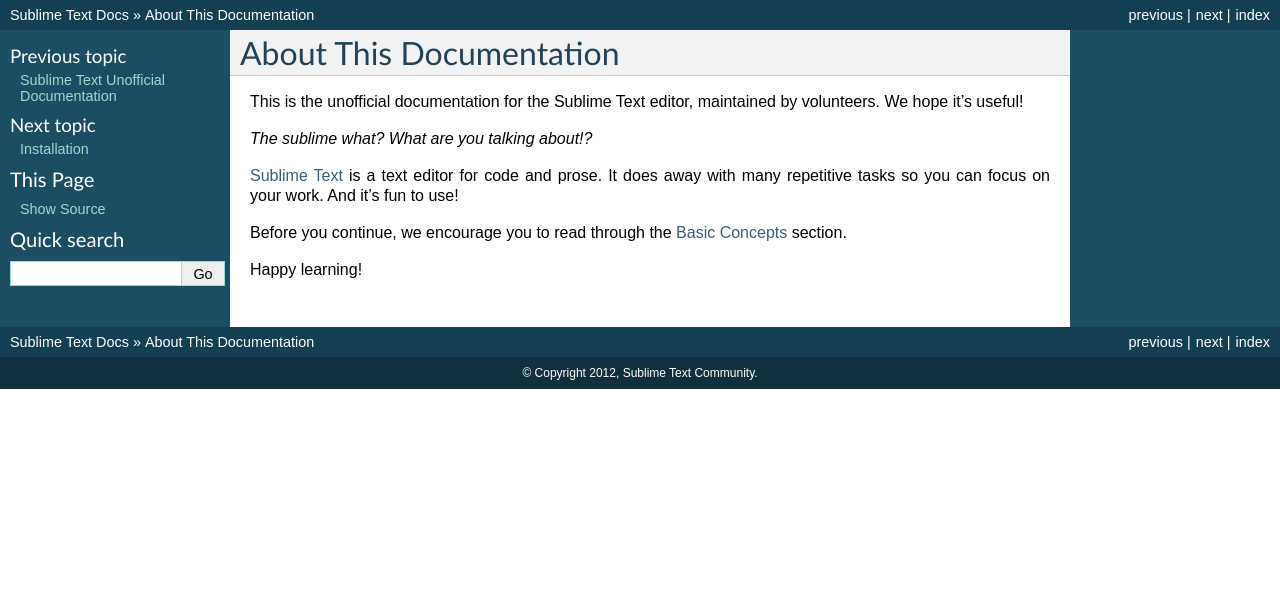
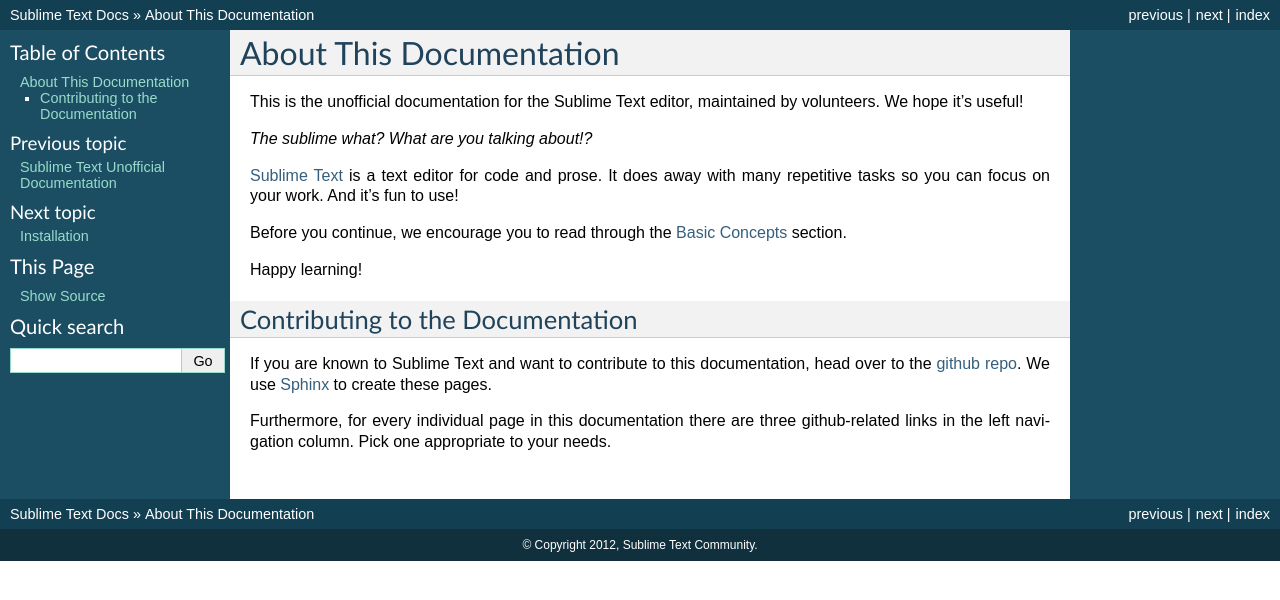
Before and after one commit to guillermooo/sublime-undocs, a Sphinx documentation site: the page built from source/intro.rst, in a window 1280 px wide. Shown: the top 600 px of the page. Built offline with Sphinx 7.4.7, drawn with Linux system fonts in a browser that asks for light colours.

Commit message:
edit docs

```diff
--- a/source/intro.rst
+++ b/source/intro.rst
@@ -16,3 +16,17 @@
 section.
 
 Happy learning!
+
+
+Contributing to the Documentation
+=================================
+
+If you are known to Sublime Text and want to contribute to this documentation,
+head over to the `github repo`_. We use `Sphinx`_ to create these pages.
+
+.. _github repo: http://sphinx-doc.org/
+.. _Sphinx: http://sphinx-doc.org/
+
+Furthermore, for every individual page in this documentation there are three
+github-related links in the left navigation column. Pick one appropriate to your
+needs.
```
